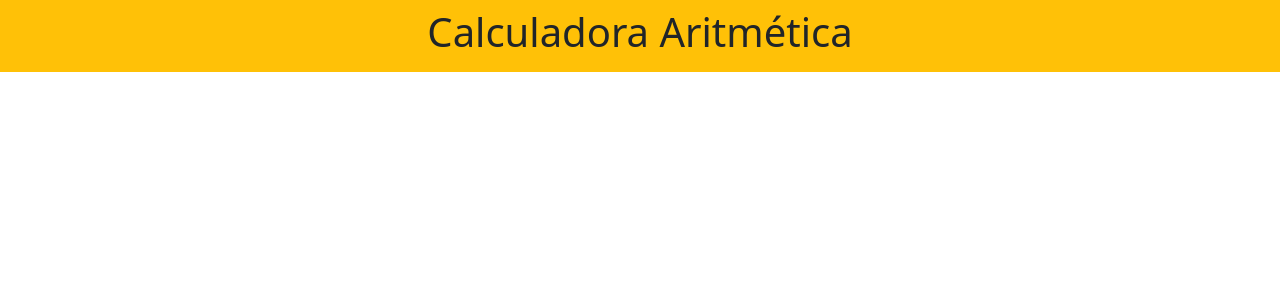
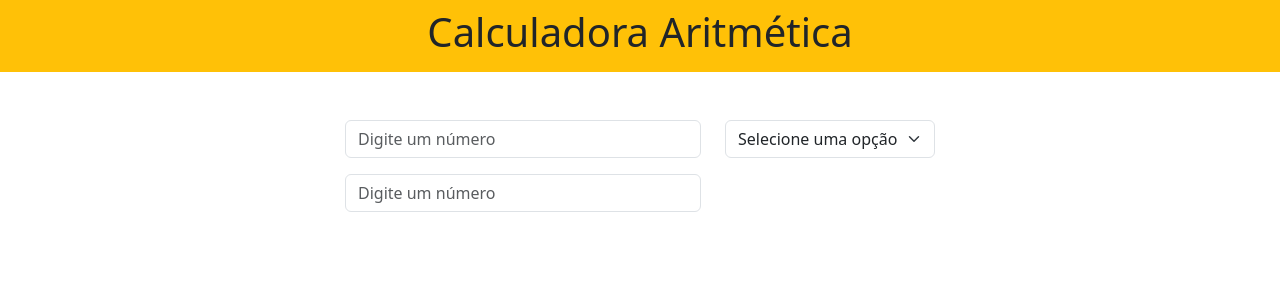
Before and after one commit to davislamenha/exercicio-vuejs-ebac, a Vue app: page / in a window 1280 px wide. Shown: the top 300 px of the page. Built offline with nearby package versions, Linux system fonts and the light colour scheme.

Commit message:
formulario

```diff
--- a/src/App.vue
+++ b/src/App.vue
@@ -1,9 +1,11 @@
 <script setup>
 import Header from './components/Header.vue';
+import CalcForm from './components/CalcForm.vue';
 </script>
 
 <template>
   <Header />
+  <CalcForm />
 </template>
 
 <style scoped></style>
--- /dev/null
+++ b/src/components/CalcForm.vue
@@ -0,0 +1,29 @@
+<script setup></script>
+
+<template>
+  <form class="container py-5">
+    <div class="row flex justify-content-center">
+      <div class="col-md-4">
+        <input
+          type="number"
+          class="form-control mb-3"
+          placeholder="Digite um número"
+        />
+        <input
+          type="number"
+          class="form-control"
+          placeholder="Digite um número"
+        />
+      </div>
+      <div class="col-auto">
+        <select class="form-select">
+          <option selected>Selecione uma opção</option>
+          <option value="somar">Somar</option>
+          <option value="subtrair">Subtrair</option>
+          <option value="multiplicar">Multiplicar</option>
+          <option value="dividir">Dividir</option>
+        </select>
+      </div>
+    </div>
+  </form>
+</template>
```
